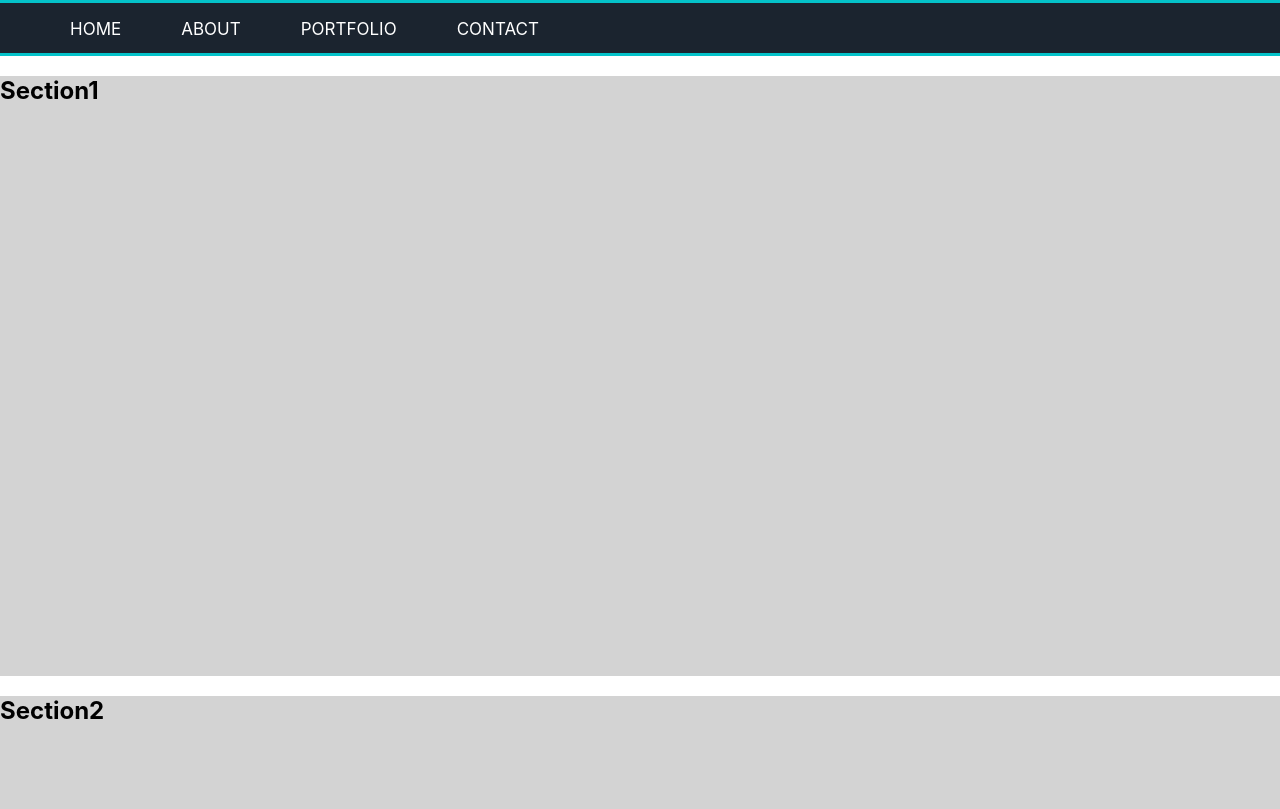
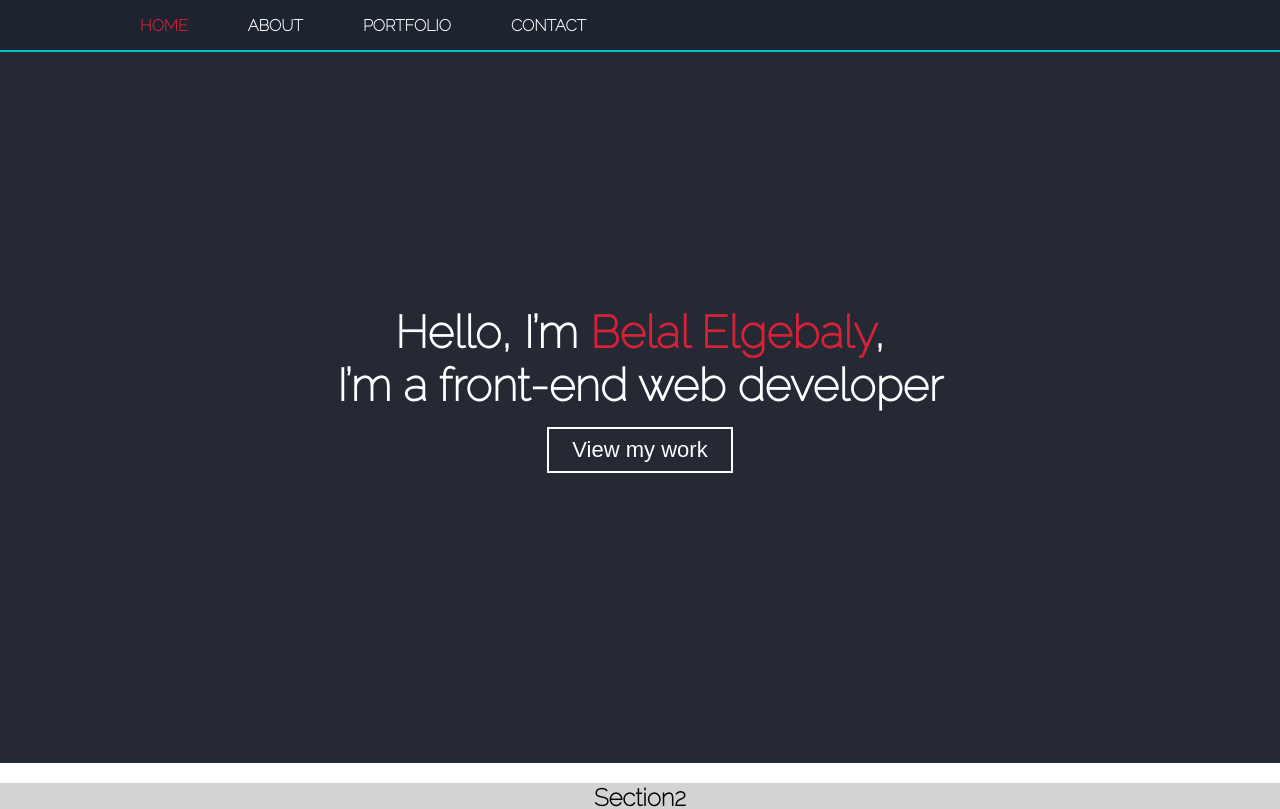
Before and after one commit to be234/belal-project, a React (Create React App) app: page / in a window 1280 px wide. Shown: the top 809 px of the page. Built offline with nearby package versions, Linux system fonts and the light colour scheme.

Commit message:
section one added, plus edits to the navbar

```diff
--- a/src/App.css
+++ b/src/App.css
@@ -1,16 +1,26 @@
+/* imports */
+@import url('https://fonts.googleapis.com/css2?family=Montserrat:ital,wght@1,500&family=Raleway:wght@100&display=swap');
+
+/* body */
+body {
+    text-align: center;
+    font-family: 'Raleway', sans-serif;
+    font-weight: 800;
+}
 
 /* The navbar css */
 nav {
+    position: fixed;
+    top: 0;
     background-color: #1B242F;
     height: 50px;
     width: 100%;
-    border-bottom: 3px #04C2C9 solid;
-    border-top: 3px #04C2C9 solid;
+    border-bottom: 2.5px #04C2C9 solid;
 }
 
 nav ul {
     float: left;
-    margin-right: 60px;
+    margin-left: 70px;
 }
 
 nav ul li {
@@ -21,16 +31,22 @@ nav ul li {
 
 nav ul li a {
     color: white;
-    font-size: 17px;
+    font-size: 16px;
     text-transform: uppercase;
     text-decoration: none;
+    transition: .5s;
 }
+
+nav ul li a:hover {
+    color: #D62139;
+}
+
 
 .checkbtn {
     font-size: 30px;
-    color: black;
+    color: white;
     float: right;
-    line-height: 80px;
+    line-height: 50px;
     margin-right: 40px;
     cursor: pointer;
     display: none;
@@ -41,11 +57,6 @@ nav ul li a {
 }
 
 @media (max-width: 952px) {
-    label.logo{
-        font-size: 30px;
-        padding-left: 30px;
-    }
-
     nav ul li a {
         font-size: 16px;
     }
@@ -59,10 +70,10 @@ nav ul li a {
         position: fixed;
         width: 100%;
         height: 40pvh;
-        background-color: #fff;
-        top: 63px;
-        left: -120%;
-        text-align: center;
+        background-color: #333333;
+        top: 37px;
+        left: -125%;
+        text-align: left;
         transition: all .5s;
     }
 
@@ -80,7 +91,7 @@ nav ul li a {
         color: #000;
     }
     #check:checked ~ ul {
-        left: -35px;
+        left: -74px;
     }
 }
 
@@ -89,3 +100,41 @@ background-color: lightgray;
 width: 100%;
 height: 600px;
 }
+
+/* Section one */
+.section1 {
+    /* background: url("https://images.unsplash.com/photo-1475274047050-1d0c0975c63e?ixlib=rb-1.2.1&ixid=MnwxMjA3fDB8MHxleHBsb3JlLWZlZWR8MXx8fGVufDB8fHx8&w=1000&q=80"); */
+    background-color: #252934;
+    width: 100%;
+    height: 763px;
+    display: flex;
+    justify-content: center;
+    align-items: center;
+    flex-direction: column;
+}
+
+.section1-items-container #item1 {
+    color: white;
+    font-size: 45px;
+    font-weight: 600;
+    margin: -30px;
+}
+
+.section1-items-container span {
+    color: #D62139;
+}
+
+#item2 button {
+    padding: 8px 23px;
+    font-size: 22px;
+    background-color: transparent;
+    border: white solid 2px;
+    font-weight: 100;
+    color: white;
+    transition: .5s;
+}
+
+#item2 button:hover {
+    background-color: #04C2C9;
+    border: #04C2C9 solid 2px;
+}
--- a/src/webcomponents/Navbar.js
+++ b/src/webcomponents/Navbar.js
@@ -6,8 +6,8 @@ const Navbar = () => {
             <i className="fas fa-bars"></i>
         </label>
       <ul>
-          <li><a href="/">HOME</a></li>
-          <li><a herf="#">ABOUT</a></li>
+          <li><a href="/" style={{"color": "#D62139"}}>HOME</a></li>
+          <li><a herf="/">ABOUT</a></li>
           <li><a href="/sessions">PORTFOLIO</a></li>
           <li><a href="/gettoknowus">CONTACT</a></li>
       </ul>
--- a/src/webcomponents/Section1.js
+++ b/src/webcomponents/Section1.js
@@ -1,7 +1,10 @@
 const Section1 = () => {
     return (
         <section className="section1">
-            <h1>Section1</h1>
+            <div className="section1-items-container">
+                <div id="item1"><p>Hello, I’m <span>Belal Elgebaly</span>,<br></br> I’m a front-end web developer</p></div>
+                <div id="item2"><button>View my work</button></div>
+            </div>
         </section>
      );
 }
```
